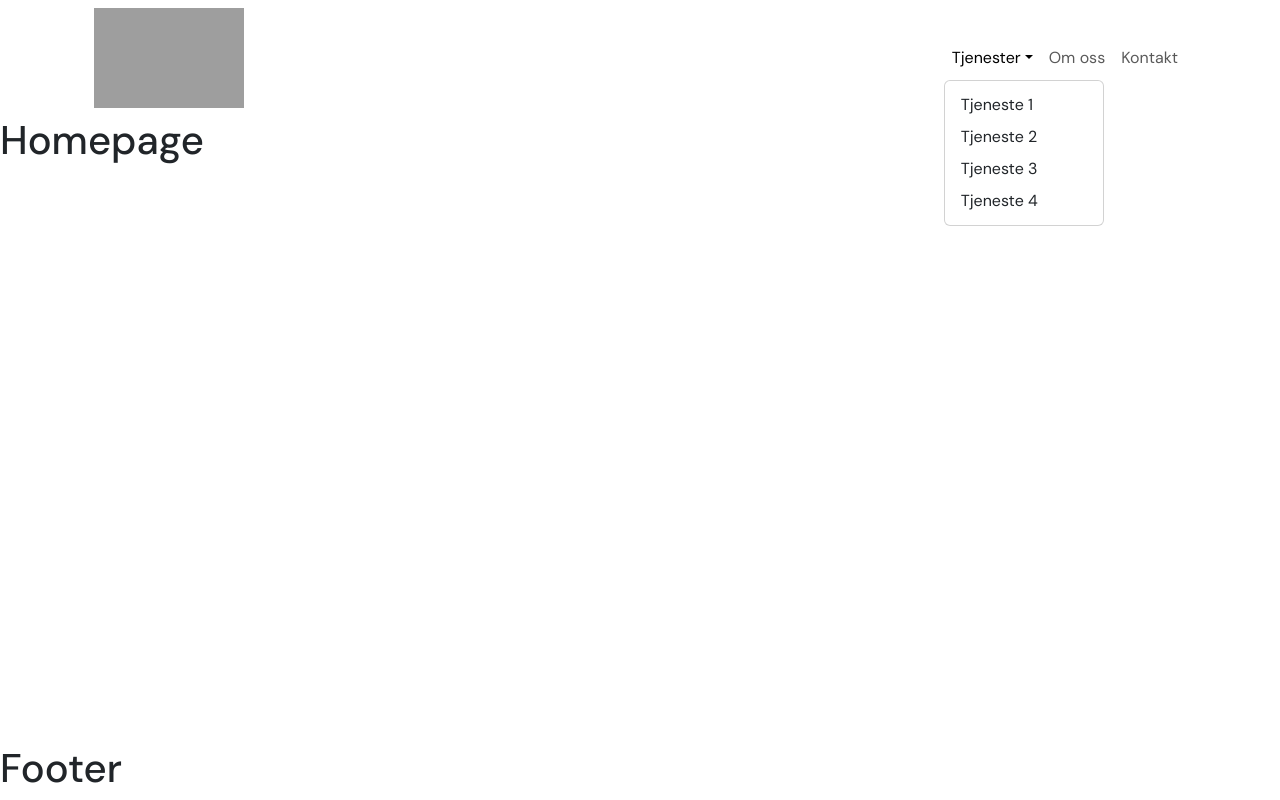
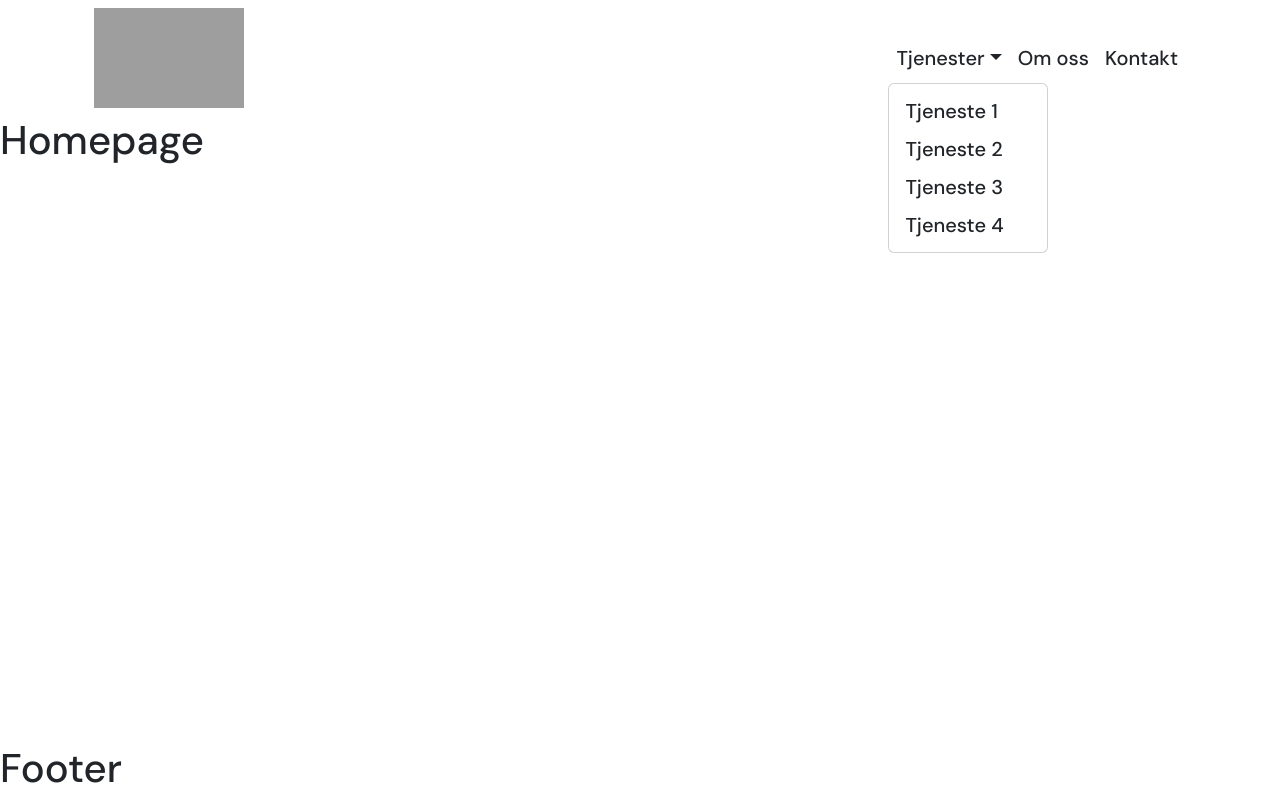
Before and after one commit to teehbee/flostrand-og-knutsen, a React (Vite) app: page / in a window 1280 px wide. Both pictures are taken after a click on the button "Tjenester". Built offline with nearby package versions, Linux system fonts and the light colour scheme; grey boxes are pictures that could not be loaded.

Commit message:
header styling

```diff
--- a/src/components/navigation/header.tsx
+++ b/src/components/navigation/header.tsx
@@ -22,49 +22,57 @@ function Header() {
           </Link>
           <img src={menuBars} className="d-lg-none nav-bars-button" aria-label="menu-button" onClick={handleShow} />
           <Navbar.Collapse id="basic-navbar-nav">
-            <Nav className="ms-auto main-navigation">
-              <NavDropdown title="Tjenester" id="basic-nav-dropdown">
-                <NavDropdown.Item href="#tjeneste1">Tjeneste 1</NavDropdown.Item>
-                <NavDropdown.Item href="#tjeneste1">Tjeneste 2</NavDropdown.Item>
-                <NavDropdown.Item href="#tjeneste1">Tjeneste 3</NavDropdown.Item>
-                <NavDropdown.Item href="#tjeneste1">Tjeneste 4</NavDropdown.Item>
+            <Nav className="ms-auto main-navigation dark-font">
+              <NavDropdown title="Tjenester" id="basic-nav-dropdown" className="dark-font fs-1-25rem fw-500">
+                <NavDropdown.Item href="#tjeneste1" className="dark-font fs-1-25rem fw-500">
+                  Tjeneste 1
+                </NavDropdown.Item>
+                <NavDropdown.Item href="#tjeneste1" className="dark-font fs-1-25rem fw-500">
+                  Tjeneste 2
+                </NavDropdown.Item>
+                <NavDropdown.Item href="#tjeneste1" className="dark-font fs-1-25rem fw-500">
+                  Tjeneste 3
+                </NavDropdown.Item>
+                <NavDropdown.Item href="#tjeneste1" className="dark-font fs-1-25rem fw-500">
+                  Tjeneste 4
+                </NavDropdown.Item>
               </NavDropdown>
-              <Nav.Link href="/about" className="btn">
+              <Nav.Link href="/about" className="btn dark-font fs-1-25rem fw-500">
                 Om oss
               </Nav.Link>
-              <Nav.Link href="/contact" className="btn">
+              <Nav.Link href="/contact" className="btn dark-font fs-1-25rem fw-500">
                 Kontakt
               </Nav.Link>
             </Nav>
           </Navbar.Collapse>
         </div>
       </Navbar>
-      <Offcanvas className="gray-color d-block d-lg-none h100" show={show} onHide={handleClose} responsive="lg">
+      <Offcanvas className="gray-color d-block d-lg-none pe-3 " show={show} onHide={handleClose} responsive="lg">
         <Offcanvas.Header closeButton>
           <Offcanvas.Title className="">
             <img src={mainLogo} className="header-logo" aria-label="logo" />
           </Offcanvas.Title>
         </Offcanvas.Header>
-        <Offcanvas.Body className="d-flex flex-column align-items-start h100">
-          <Navbar.Text className="py-1 fw-bold">Tjenester</Navbar.Text>
+        <Offcanvas.Body className="d-flex flex-column align-items-start w-100">
+          <Navbar.Text className="py-1 fw-bold dark-font dropdown-border">Tjenester</Navbar.Text>
           <div>
-            <Nav.Link href="/tjeneste1" className="btn py-1">
+            <Nav.Link href="/tjeneste1" className="btn py-1 dark-font text-indent-dropdown fw-500">
               Tjeneste 1
             </Nav.Link>
-            <Nav.Link href="/tjeneste2" className="btn py-1">
+            <Nav.Link href="/tjeneste2" className="btn py-1 dark-font text-indent-dropdown fw-500">
               Tjeneste 2
             </Nav.Link>
-            <Nav.Link href="/tjeneste3" className="btn py-1">
+            <Nav.Link href="/tjeneste3" className="btn py-1 dark-font text-indent-dropdown fw-500">
               Tjeneste 3
             </Nav.Link>
-            <Nav.Link href="/tjeneste4" className="btn py-1">
+            <Nav.Link href="/tjeneste4" className="btn py-1 dark-font text-indent-dropdown fw-500">
               Tjeneste 4
             </Nav.Link>
           </div>
-          <Nav.Link href="/about" className="btn py-1">
+          <Nav.Link href="/about" className="btn py-1 dark-font fw-500">
             Om oss
           </Nav.Link>
-          <Nav.Link href="/contact" className="btn py-1">
+          <Nav.Link href="/contact" className="btn py-1 dark-font fw-500">
             Kontakt
           </Nav.Link>
         </Offcanvas.Body>
--- a/src/styles/style.scss
+++ b/src/styles/style.scss
@@ -6,10 +6,42 @@
 
 @import "node_modules/bootstrap/scss/bootstrap";
 
+// Color variables
+
+$main-dark-font: #212529;
+$secondary-blue-font: #1e2245;
+$main-blue-color: #0092ff;
+
+// Font classes
+
+.blue-font {
+  color: $secondary-blue-font;
+}
+
+.dark-font {
+  color: $main-dark-font;
+}
+
+// Font size variables
+
+$custom-fs-0-75rem: 0.75rem;
+$custom-fs-1-25rem: 1.25rem;
+$custom-fs-1-5rem: 1.5rem;
+$custom-fs-2rem: 2rem;
+$custom-fs-3rem: 3rem;
+$custom-fs-3-25rem: 3.25rem;
+
+// Non responsive font sizes
+
+.fs-1-25rem {
+  font-size: $custom-fs-1-25rem;
+}
+
 // Root styles
 
 * {
   font-family: "DM Sans", serif;
+  color: $main-dark-font;
 }
 
 #root {
@@ -25,6 +57,23 @@
   width: 150px;
 }
 
-.h100 {
-  min-height: 400px;
+#basic-nav-dropdown {
+  color: $main-dark-font;
 }
+
+.text-indent-dropdown {
+  text-indent: 8px;
+}
+
+// Border
+
+.dropdown-border {
+  border-bottom: 2px solid $main-blue-color;
+  width: 100%;
+}
+
+// Utility classes
+
+.fw-500 {
+  font-weight: 500;
+}
```
